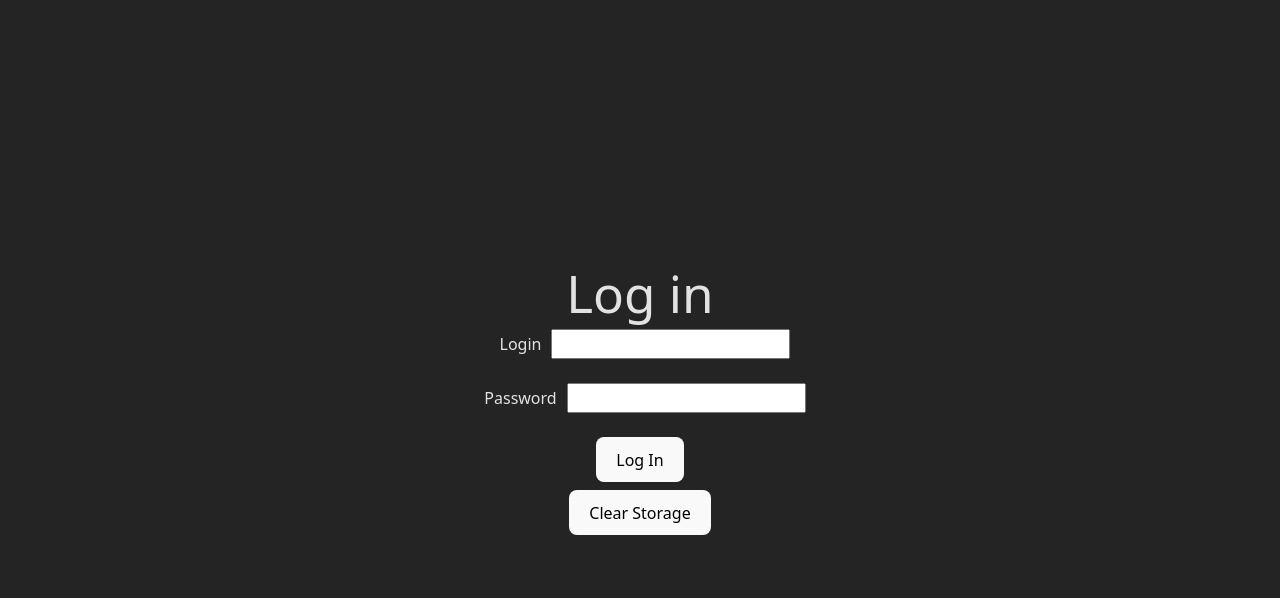
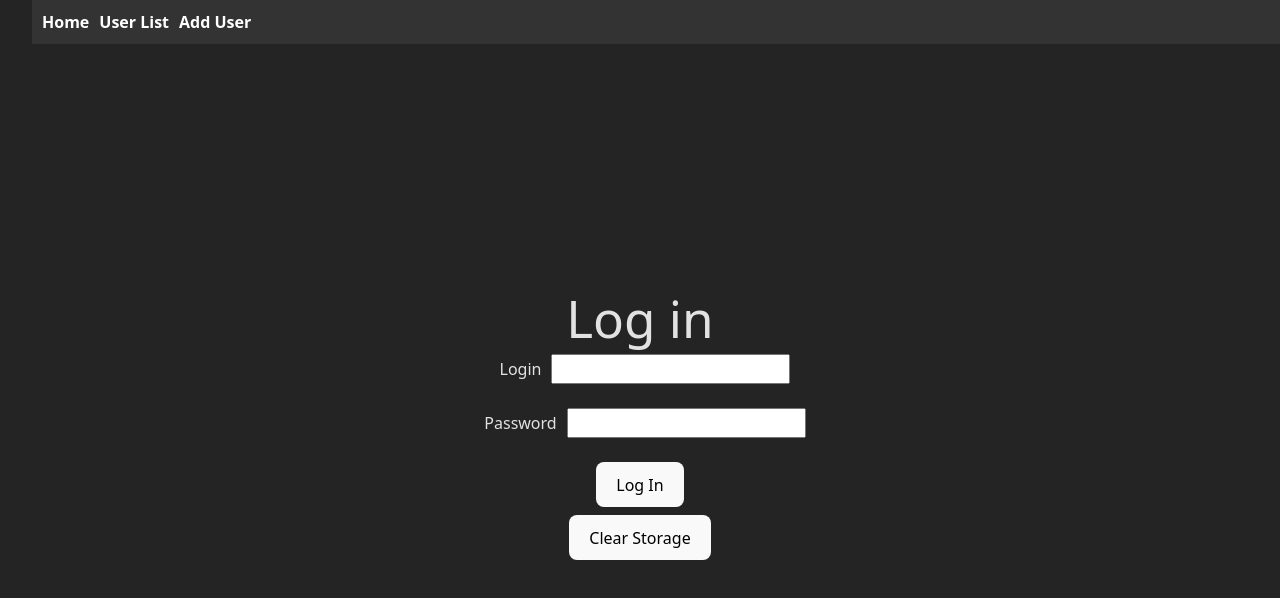
Before and after one commit to PiotrPleska/pasRestSpring, a React (Vite) app in the folder front-end/: page / in a window 1280 px wide. Shown: the top 598 px of the page. Built offline with nearby package versions, Linux system fonts and the light colour scheme.

Commit message:
Minor css kifkas because its ugly

```diff
--- a/front-end/src/App.tsx
+++ b/front-end/src/App.tsx
@@ -1,4 +1,4 @@
-import {BrowserRouter as Router, Route, Routes} from 'react-router-dom';
+import {BrowserRouter, Route, Routes, Outlet, Link} from 'react-router-dom';
 import 'bootstrap/dist/css/bootstrap.min.css';
 import {ManageUser} from "./components/ManageUser.tsx";
 import {UserAddForm} from "./components/UserAddForm.tsx";
@@ -9,16 +9,39 @@ import UsersList from "./components/UsersList.tsx";
 
 function App() {
     return (
-        <Router>
+        <BrowserRouter>
             <Routes>
+                <Route element={<Layout />}>
                     <Route path="/" element={<HomePage/>}/>
                     <Route path={`/manage/:personalId/:accountType`} element={<ManageUser/>}/>
                     <Route path={`/rents/:accountId`} element={<ClientRents/>}/>
                     <Route path={'/addAccount'} element={<UserAddForm/>}/>
                     <Route path={'/addRent/:accountId'} element={<RentAddForm/>}/>
                     <Route path={'/usersList'} element={<UsersList/>}/>
+                </Route>
             </Routes>
-        </Router>
+        </BrowserRouter>
+    );
+}
+
+function Layout() {
+    return (
+        <div className="App">
+            <nav className="navbar">
+                <ul className="nav-list">
+                    <li className="nav-item">
+                        <Link to="/">Home</Link>
+                    </li>
+                    <li className="nav-item">
+                        <Link to={`/usersList`}>User List</Link>
+                    </li>
+                    <li className="nav-item">
+                        <Link to={'/addAccount'}>Add User</Link>
+                    </li>
+                </ul>
+            </nav>
+            <Outlet />
+        </div>
     );
 }
 
--- a/front-end/src/index.css
+++ b/front-end/src/index.css
@@ -13,6 +13,7 @@
 
 #root {
   max-width: 1280px;
+  min-width: 1280px;
   margin: 0 auto;
   padding: 2rem;
   text-align: center;
@@ -36,6 +37,7 @@ body {
   place-items: center;
   min-width: 320px;
   min-height: 100vh;
+  padding-top: 50px;
 }
 
 h1 {
@@ -79,3 +81,36 @@ label {
     background-color: #f9f9f9;
   }
 }
+
+.navbar {
+  background-color: #333; /* Set your preferred background color */
+  padding: 10px;
+  position: fixed;
+  top: 0;
+  width: 100%;
+  display: flex;
+  justify-content: space-between;
+  align-items: center;
+}
+
+.nav-list {
+  list-style: none;
+  margin: 0;
+  padding: 0;
+  display: flex;
+  align-items: center;
+}
+
+.nav-item {
+  margin-right: 10px; /* Adjust the spacing between items */
+}
+
+.nav-item a {
+  text-decoration: none;
+  color: #fff; /* Set your preferred text color */
+  font-weight: bold;
+}
+
+.nav-item a:hover {
+  text-decoration: underline; /* Change appearance on hover if desired */
+}
```
Lines whose indentation alone changed are shown as unchanged.
